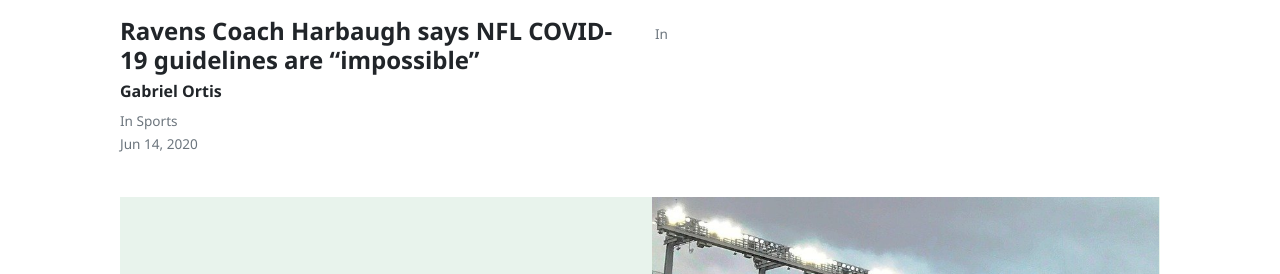
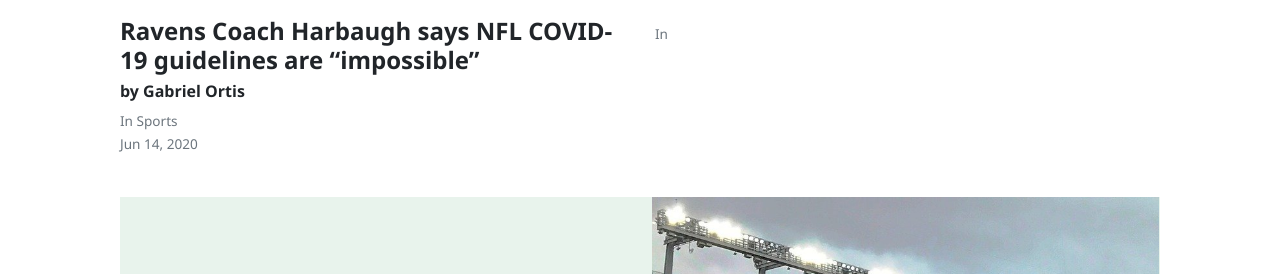
Before and after one commit to connormcdxc/The-LT-Sentinel, a Jekyll site: the page built from index.html, in a window 1280 px wide and 900 px high, scrolled down 518 px. Shown: the part 180-454 px from the top of the window. Built offline with Jekyll 4.4.1, drawn with Linux system fonts in a browser that asks for light colours; nearby versions of some CDN libraries; some web fonts are replaced; the list of posts is cut into pages by our own code.

Commit message:
Update index.html

```diff
--- a/index.html
+++ b/index.html
@@ -35,7 +35,7 @@
     <!--<p class="excerpt">
         {{ latest_post.excerpt | strip_html | strip_newlines | truncate: 136 }}
     </p>-->
-    <h6 class="font-weight-bold">
+    <h6 class="font-weight-bold">by
         {{ author.name }}
     </h6>
     <div>
```
